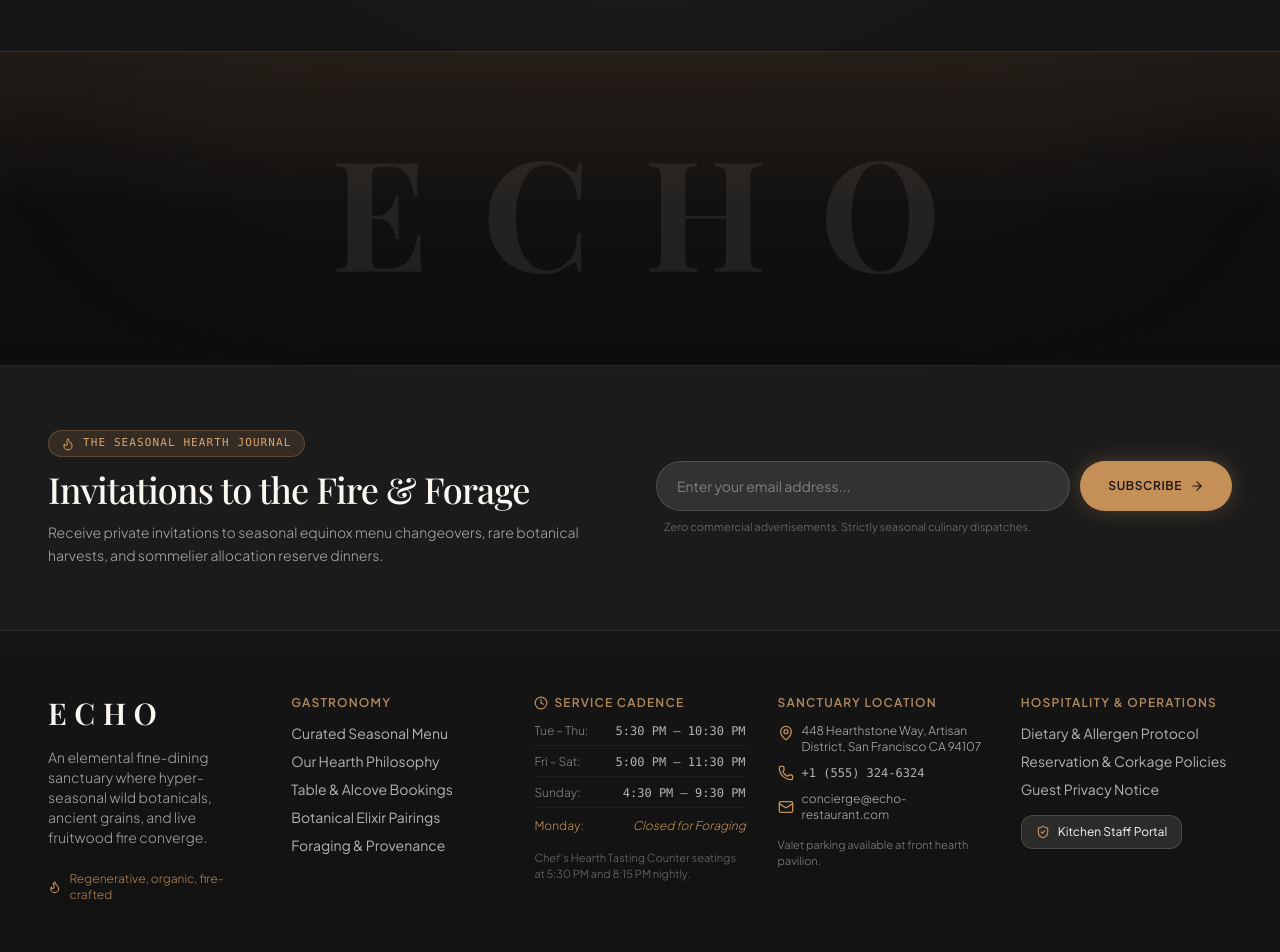
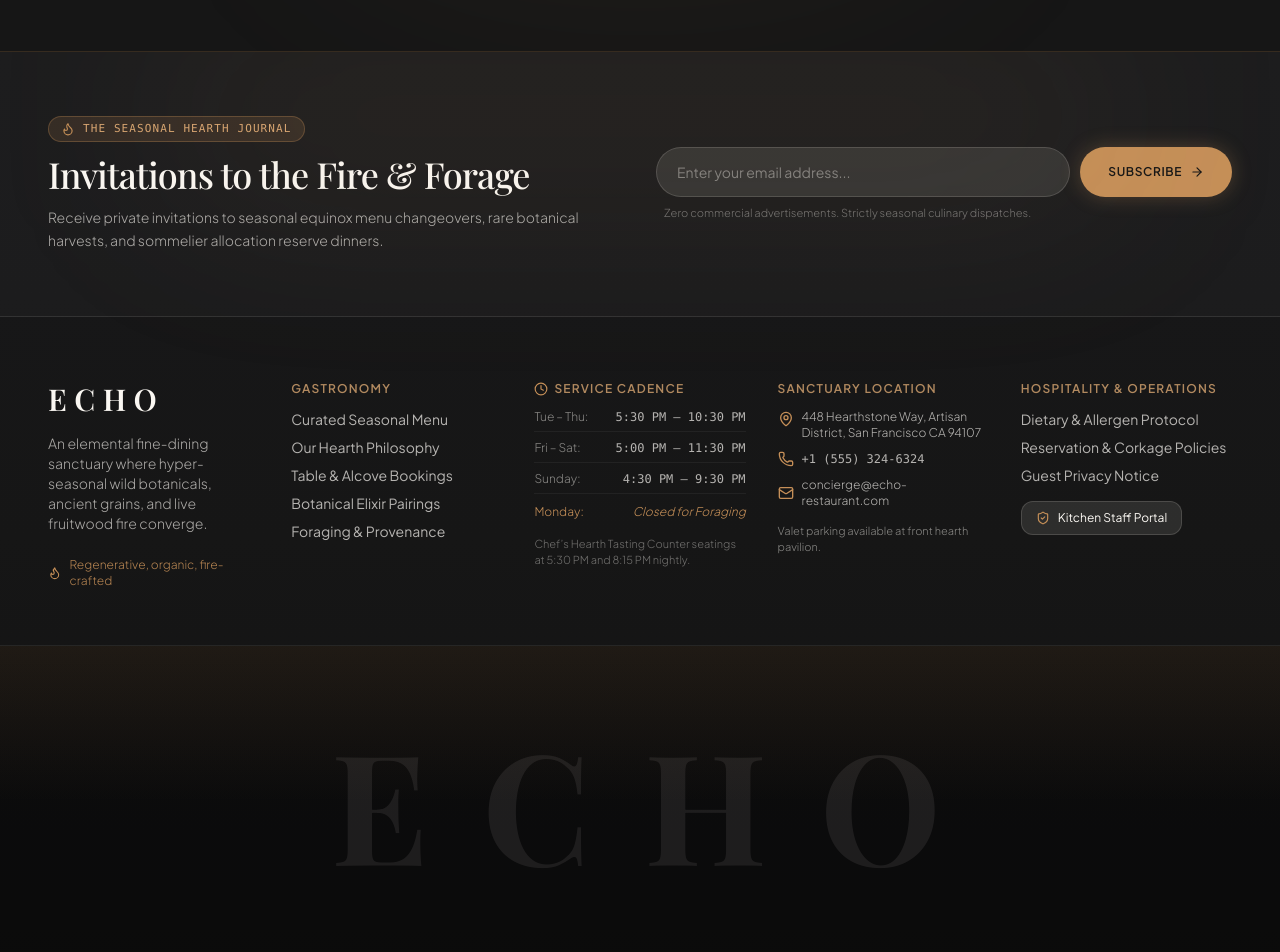
Before and after one commit to SonyLucky7/Echo-by-Alexa, a Next.js app: page / in a window 1280 px wide. Shown: the part 3000-3952 px from the top of the page. Built offline with nearby package versions, Linux system fonts and the light colour scheme; no server answers; the database is empty; a web font is replaced by a local one.

Commit message:
fix(footer): reposition ECHO wordmark banner to below the links and above copyright

```diff
--- a/src/components/layout/Footer.tsx
+++ b/src/components/layout/Footer.tsx
@@ -28,14 +28,6 @@ export const Footer: React.FC = () => {
     <footer className="relative bg-gradient-to-b from-[#18181A] via-charcoal to-[#111112] text-ivory border-t border-ember/20 mt-auto overflow-hidden">
       {/* Subtle Atmospheric Ember Glow at Top Center */}
       <div className="absolute top-0 left-1/2 -translate-x-1/2 w-3/4 h-32 bg-ember/10 blur-[100px] pointer-events-none rounded-full" />
-
-      {/* Grand Architectural Brand Wordmark Banner */}
-      <div className="relative w-full overflow-hidden select-none py-10 sm:py-16 md:py-20 border-b border-ivory/10 bg-black/40 flex items-center justify-center">
-        <div className="absolute inset-0 bg-gradient-to-b from-ember/10 via-transparent to-transparent pointer-events-none" />
-        <span className="font-serif text-[15vw] sm:text-[14vw] md:text-[12vw] font-bold tracking-[0.3em] sm:tracking-[0.35em] text-ivory/[0.08] leading-none uppercase select-none text-center block pl-[0.3em]">
-          ECHO
-        </span>
-      </div>
 
       {/* 1. Curated Newsletter / Hearth Journal Banner */}
       <div className="border-b border-ivory/10 bg-ivory/[0.02]">
@@ -232,6 +224,14 @@ export const Footer: React.FC = () => {
         </div>
       </div>
 
+      {/* Grand Architectural Brand Wordmark Banner */}
+      <div className="relative w-full overflow-hidden select-none py-10 sm:py-16 md:py-20 border-t border-ivory/10 bg-black/40 flex items-center justify-center">
+        <div className="absolute inset-0 bg-gradient-to-b from-ember/10 via-transparent to-transparent pointer-events-none" />
+        <span className="font-serif text-[15vw] sm:text-[14vw] md:text-[12vw] font-bold tracking-[0.3em] sm:tracking-[0.35em] text-ivory/[0.08] leading-none uppercase select-none text-center block pl-[0.3em]">
+          ECHO
+        </span>
+      </div>
+
       {/* 4. Bottom Copyright & Legal Strip */}
       <div className="border-t border-ivory/10 bg-black/40 py-6 px-6 md:px-12">
         <div className="max-w-7xl mx-auto flex flex-col md:flex-row items-center justify-between text-xs text-ivory/50 gap-4">
```
